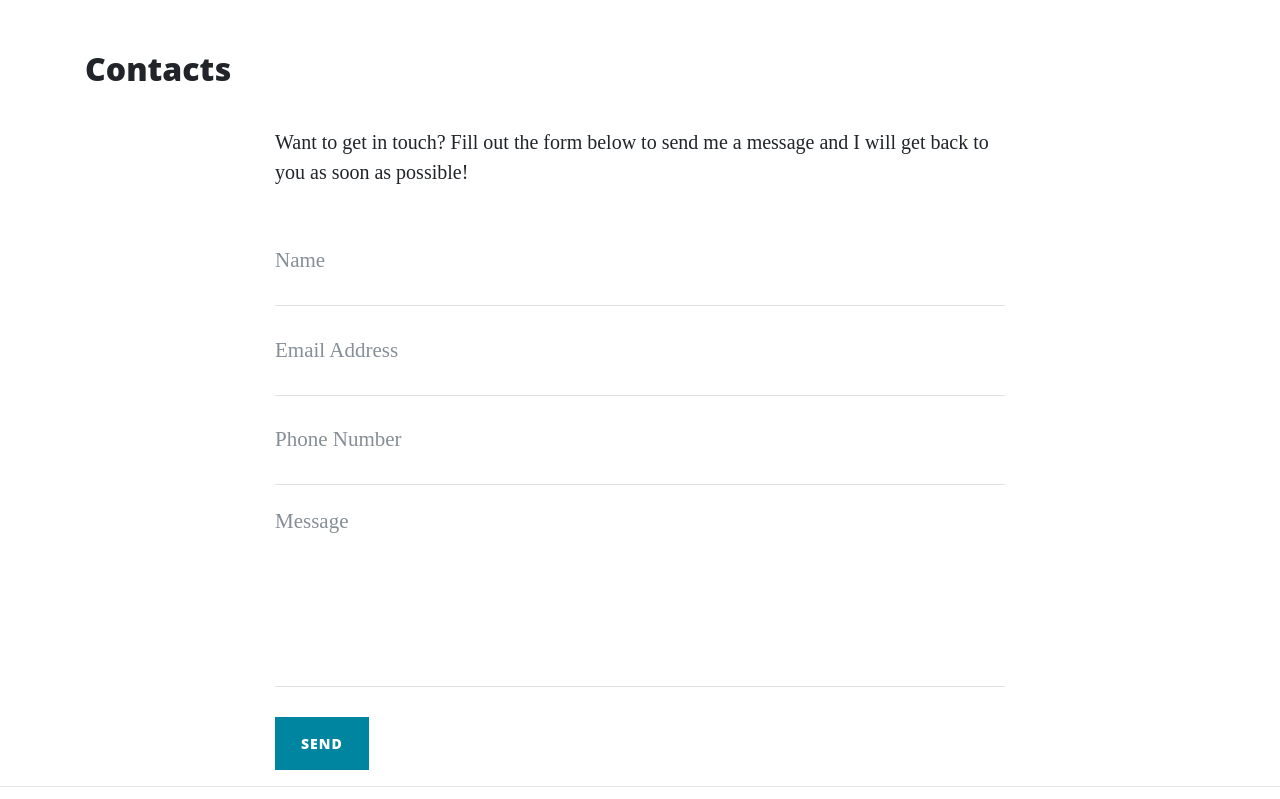
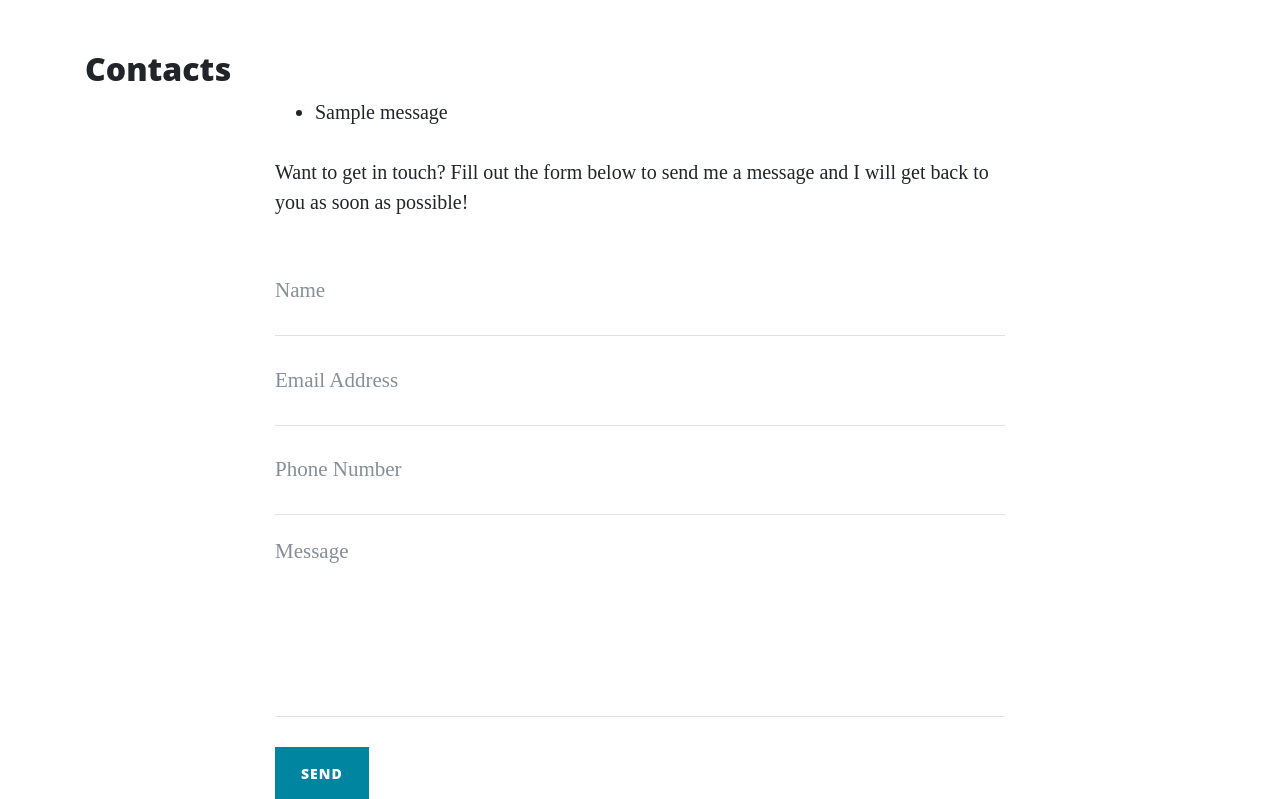
Before and after one commit to gennadiy-gaysha/CI-The-Flask-Framework, a Flask app: page /contacts in a window 1280 px wide. Shown: the part 628-1427 px from the top of the page. Run offline with Flask 3, Linux system fonts and the light colour scheme; one stand-in notice (Sample message) is shown; some libraries are stand-ins or nearby versions.

Commit message:
Write code for flash message

```diff
--- a/run.py
+++ b/run.py
@@ -26,12 +26,20 @@ import os
 # 'request' library from Flask.
 # Request is going to handle things like finding out what method
 # we used, and it will also contain our form object when we've posted it.
-from flask import Flask, render_template, request
+
+# Sometimes we want to display a non-permanent message to the user,
+# something that only stays on screen until we refresh the page, or
+# go to a different one. These are called 'flashed messages' in Flask.
+from flask import Flask, render_template, request, flash
 
 # We want Python to import the data. To do that, we first need
 # to import the JSON library, because we're going to be passing
 # the data that's coming in as JSON.
 import json
+
+if os.path.exists('env.py'):
+      import env
+
 
 # Creating an instance of class Flask
 
@@ -41,6 +49,8 @@ import json
 # Python variable. Flask needs this so that it knows where
 # to look for templates and static files.
 app = Flask(__name__)
+# This line assigns a secret key to the Flask application.
+app.secret_key = os.environ.get('SECRET_KEY')
 
 # Decorator (uses pai-notation - @) - is the way of wrapping
 # functions.
@@ -91,8 +101,10 @@ def about_member(member_name):
 @app.route('/contacts', methods = ["GET", "POST"])
 def contacts():
     if request.method == 'POST':
-          print(request.form.get("name"))
-          print(request.form['email'])
+         #  print(request.form.get("name"))
+         #  print(request.form['email'])
+         flash("Thanks {}, we have received your message!".format(
+               request.form.get("name")))
     return render_template('contacts.html', page_title="Contacts")
 
 
--- a/templates/contacts.html
+++ b/templates/contacts.html
@@ -3,6 +3,17 @@
 
 <div class="row">
 	<div class="col-lg-8 col-md-10 mx-auto">
+
+		{% with messages = get_flashed_messages() %}
+		{% if messages %}
+		<ul class="flashes">
+			{% for message in messages %}
+			<li>{{ message }}</li>
+			{% endfor %}
+		</ul>
+		{% endif %}
+		{% endwith %}
+
 		<p>Want to get in touch? Fill out the form below to send me a message and I will get back to you as soon as
 			possible!</p>
 		<form method="POST" name="sentMessage" id="contactForm" novalidate>
```
Also changed, not shown: 1 other file.
